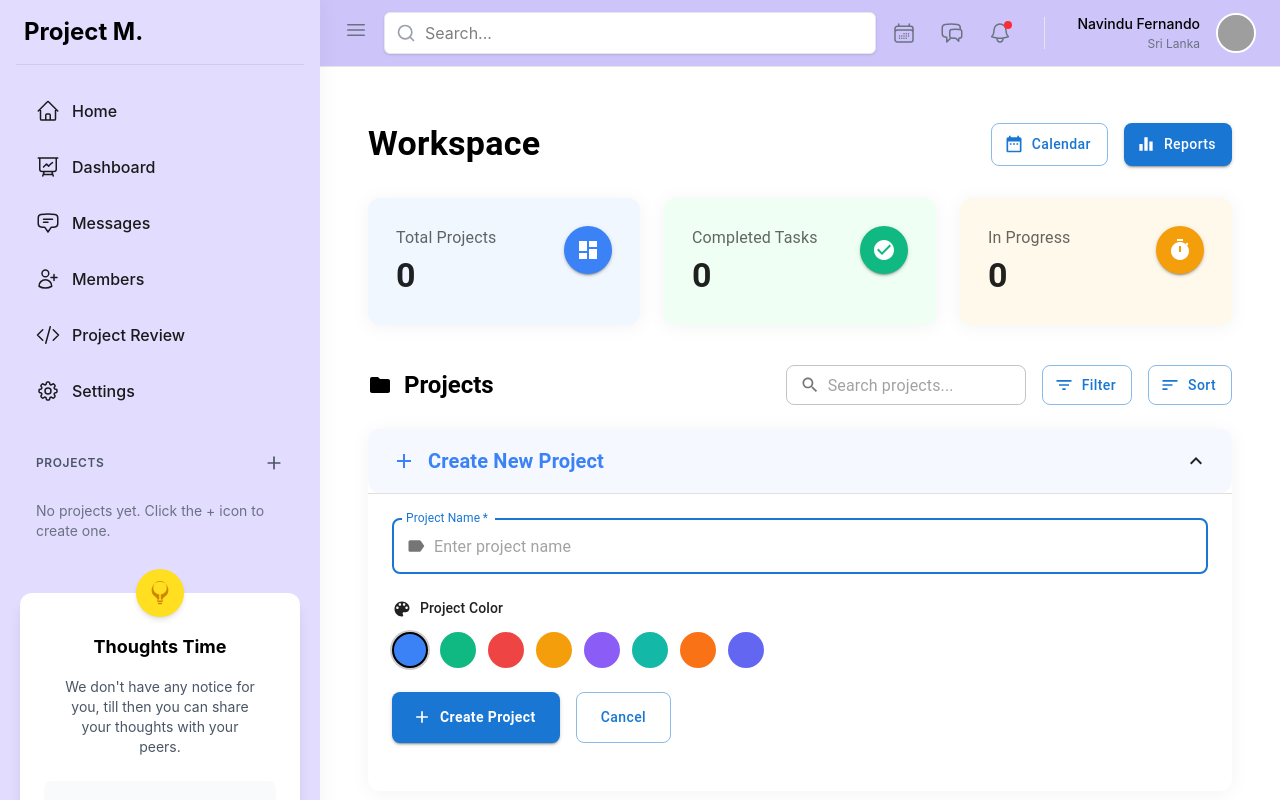
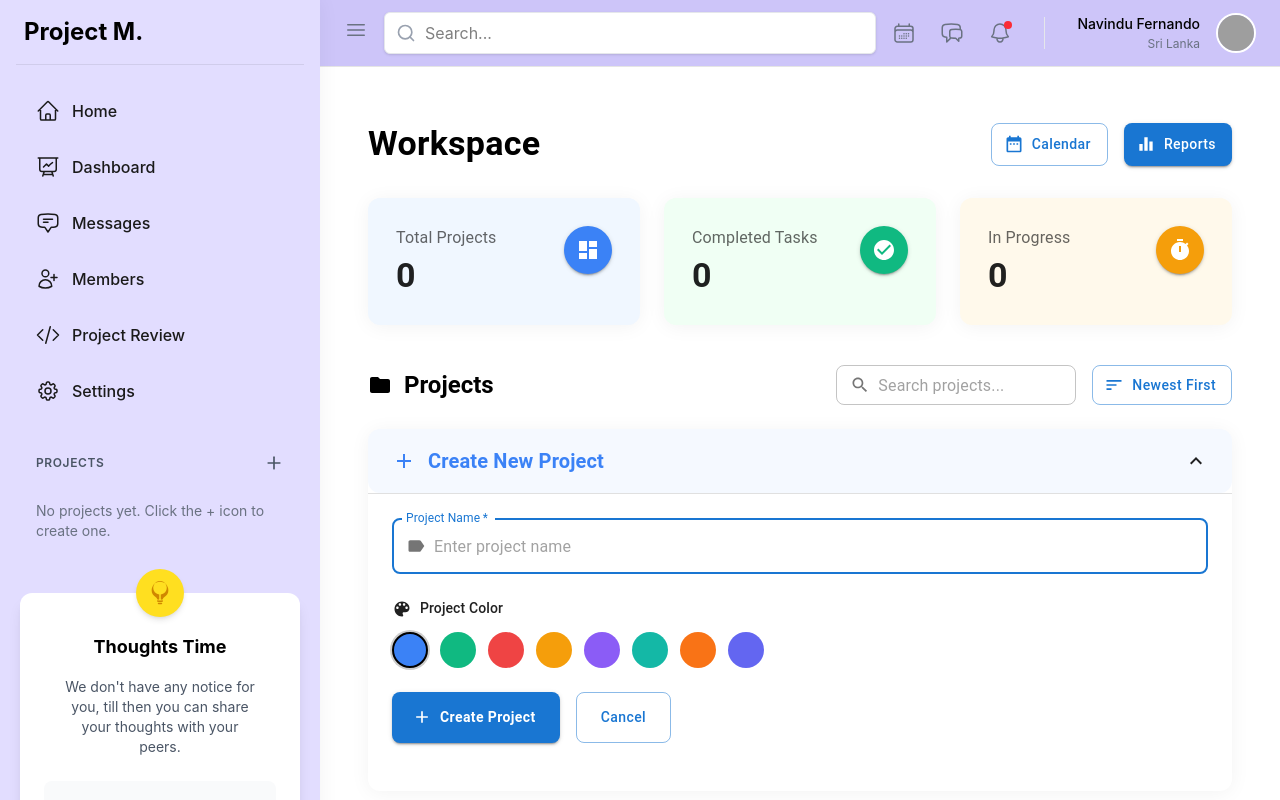
Before and after one commit to navindufernando/QUBIQ, a React (Vite) app in the folder common/sideandnavbar/: page /project in a window 1280 px wide. Shown: the top 800 px of the page. Built offline with nearby package versions, Linux system fonts and the light colour scheme; sample sign-in values are in the browser's storage; grey boxes are pictures that could not be loaded.

Commit message:
Update Project.tsx

```diff
--- a/common/sideandnavbar/src/pages/Projects/Project.tsx
+++ b/common/sideandnavbar/src/pages/Projects/Project.tsx
@@ -35,17 +35,18 @@ import EqualizerIcon from "@mui/icons-material/Equalizer";
 import SearchIcon from "@mui/icons-material/Search";
 import ColorLensIcon from "@mui/icons-material/ColorLens";
 import SortIcon from "@mui/icons-material/Sort";
-import FilterListIcon from "@mui/icons-material/FilterList";
 import LabelIcon from "@mui/icons-material/Label";
+import CalendarTodayIcon from "@mui/icons-material/CalendarToday";
 
 const Project = () => {
   const [projectName, setProjectName] = useState("");
   const [projectColor, setProjectColor] = useState("#3b82f6"); // Default blue color
   const [projects, setProjects] = useState<
-    { id: string; name: string; color: string }[]
+    { id: string; name: string; color: string; createdAt: number }[]
   >([]);
   const [isFormVisible, setIsFormVisible] = useState(false);
   const [searchTerm, setSearchTerm] = useState("");
+  const [sortOrder, setSortOrder] = useState<"asc" | "desc">("desc"); // Default to newest first
   const navigate = useNavigate();
 
   // Load existing projects on component mount
@@ -53,10 +54,17 @@ const Project = () => {
     const existingProjects = JSON.parse(
       localStorage.getItem("projects") || "[]"
     );
-    setProjects(existingProjects);
+
+    // Add createdAt field if missing from older projects
+    const updatedProjects = existingProjects.map(project => ({
+      ...project,
+      createdAt: project.createdAt || parseInt(project.id) // Use ID as fallback timestamp
+    }));
+
+    setProjects(updatedProjects);
 
     // If no projects exist, show the form by default
-    if (existingProjects.length === 0) {
+    if (updatedProjects.length === 0) {
       setIsFormVisible(true);
     }
   }, []);
@@ -74,11 +82,14 @@ const Project = () => {
       localStorage.getItem("projects") || "[]"
     );
 
+    const timestamp = Date.now();
+
     // Create new project object
     const newProject = {
-      id: Date.now().toString(),
+      id: timestamp.toString(),
       name: projectName,
       color: projectColor,
+      createdAt: timestamp,
     };
 
     // Add new project to array and save to localStorage
@@ -106,6 +117,10 @@ const Project = () => {
     setProjects(updatedProjects);
   };
 
+  const toggleSortOrder = () => {
+    setSortOrder(sortOrder === "asc" ? "desc" : "asc");
+  };
+
   const colorOptions = [
     { value: "#3b82f6", label: "Blue" },
     { value: "#10b981", label: "Green" },
@@ -121,10 +136,27 @@ const Project = () => {
   const getProgressValue = () => Math.floor(Math.random() * 100);
   const getTaskCount = () => Math.floor(Math.random() * 10);
 
-  // Filter projects based on search term
-  const filteredProjects = projects.filter((project) =>
-    project.name.toLowerCase().includes(searchTerm.toLowerCase())
-  );
+  // Filter projects based on search term and sort by date created
+  const filteredAndSortedProjects = projects
+    .filter((project) =>
+      project.name.toLowerCase().includes(searchTerm.toLowerCase())
+    )
+    .sort((a, b) => {
+      if (sortOrder === "asc") {
+        return a.createdAt - b.createdAt; // Oldest first
+      } else {
+        return b.createdAt - a.createdAt; // Newest first
+      }
+    });
+
+  const formatDate = (timestamp) => {
+    const date = new Date(timestamp);
+    return date.toLocaleDateString("en-US", {
+      month: "short",
+      day: "numeric",
+      year: "numeric",
+    });
+  };
 
   return (
     <Container maxWidth="xl" sx={{ py: 4 }}>
@@ -346,26 +378,15 @@ const Project = () => {
 
             <Button
               variant="outlined"
-              startIcon={<FilterListIcon />}
+              startIcon={<SortIcon />}
+              onClick={toggleSortOrder}
               sx={{
                 borderRadius: 2,
                 textTransform: "none",
                 fontWeight: 500,
               }}
             >
-              Filter
-            </Button>
-
-            <Button
-              variant="outlined"
-              startIcon={<SortIcon />}
-              sx={{
-                borderRadius: 2,
-                textTransform: "none",
-                fontWeight: 500,
-              }}
-            >
-              Sort
+              {sortOrder === "desc" ? "Newest First" : "Oldest First"}
             </Button>
           </Box>
         </Box>
@@ -536,18 +557,18 @@ const Project = () => {
           }}
         >
           <Typography variant="subtitle1" sx={{ fontWeight: 600 }}>
-            Your Projects ({filteredProjects.length})
+            Your Projects ({filteredAndSortedProjects.length})
           </Typography>
-          {filteredProjects.length > 0 && searchTerm && (
+          {filteredAndSortedProjects.length > 0 && searchTerm && (
             <Typography variant="body2" color="textSecondary">
-              Showing {filteredProjects.length} of {projects.length} projects
+              Showing {filteredAndSortedProjects.length} of {projects.length} projects
             </Typography>
           )}
         </Box>
 
-        {filteredProjects.length > 0 ? (
+        {filteredAndSortedProjects.length > 0 ? (
           <Grid container spacing={3}>
-            {filteredProjects.map((project) => (
+            {filteredAndSortedProjects.map((project) => (
               <Grid item xs={12} md={6} lg={4} key={project.id}>
                 <Card
                   sx={{
@@ -667,26 +688,14 @@ const Project = () => {
                       >
                         <Box sx={{ display: "flex", gap: 1 }}>
                           <Chip
-                            icon={<CheckCircleIcon fontSize="small" />}
-                            label={`${getTaskCount()} Done`}
+                            icon={<CalendarTodayIcon fontSize="small" />}
+                            label={formatDate(project.createdAt)}
                             size="small"
                             sx={{
                               fontSize: "0.75rem",
                               borderRadius: 2,
-                              bgcolor: "rgba(16, 185, 129, 0.1)",
-                              color: "#10b981",
-                              fontWeight: 500,
-                            }}
-                          />
-                          <Chip
-                            icon={<TimerIcon fontSize="small" />}
-                            label={`${getTaskCount()} In Progress`}
-                            size="small"
-                            sx={{
-                              fontSize: "0.75rem",
-                              borderRadius: 2,
-                              bgcolor: "rgba(245, 158, 11, 0.1)",
-                              color: "#f59e0b",
+                              bgcolor: "rgba(59, 130, 246, 0.1)",
+                              color: "#3b82f6",
                               fontWeight: 500,
                             }}
                           />
@@ -720,6 +729,33 @@ const Project = () => {
                             )}
                           </AvatarGroup>
                         </Box>
+                      </Box>
+
+                      <Box sx={{ mt: 2, display: "flex", gap: 1 }}>
+                        <Chip
+                          icon={<CheckCircleIcon fontSize="small" />}
+                          label={`${getTaskCount()} Done`}
+                          size="small"
+                          sx={{
+                            fontSize: "0.75rem",
+                            borderRadius: 2,
+                            bgcolor: "rgba(16, 185, 129, 0.1)",
+                            color: "#10b981",
+                            fontWeight: 500,
+                          }}
+                        />
+                        <Chip
+                          icon={<TimerIcon fontSize="small" />}
+                          label={`${getTaskCount()} In Progress`}
+                          size="small"
+                          sx={{
+                            fontSize: "0.75rem",
+                            borderRadius: 2,
+                            bgcolor: "rgba(245, 158, 11, 0.1)",
+                            color: "#f59e0b",
+                            fontWeight: 500,
+                          }}
+                        />
                       </Box>
                     </CardContent>
                   </CardActionArea>
```
